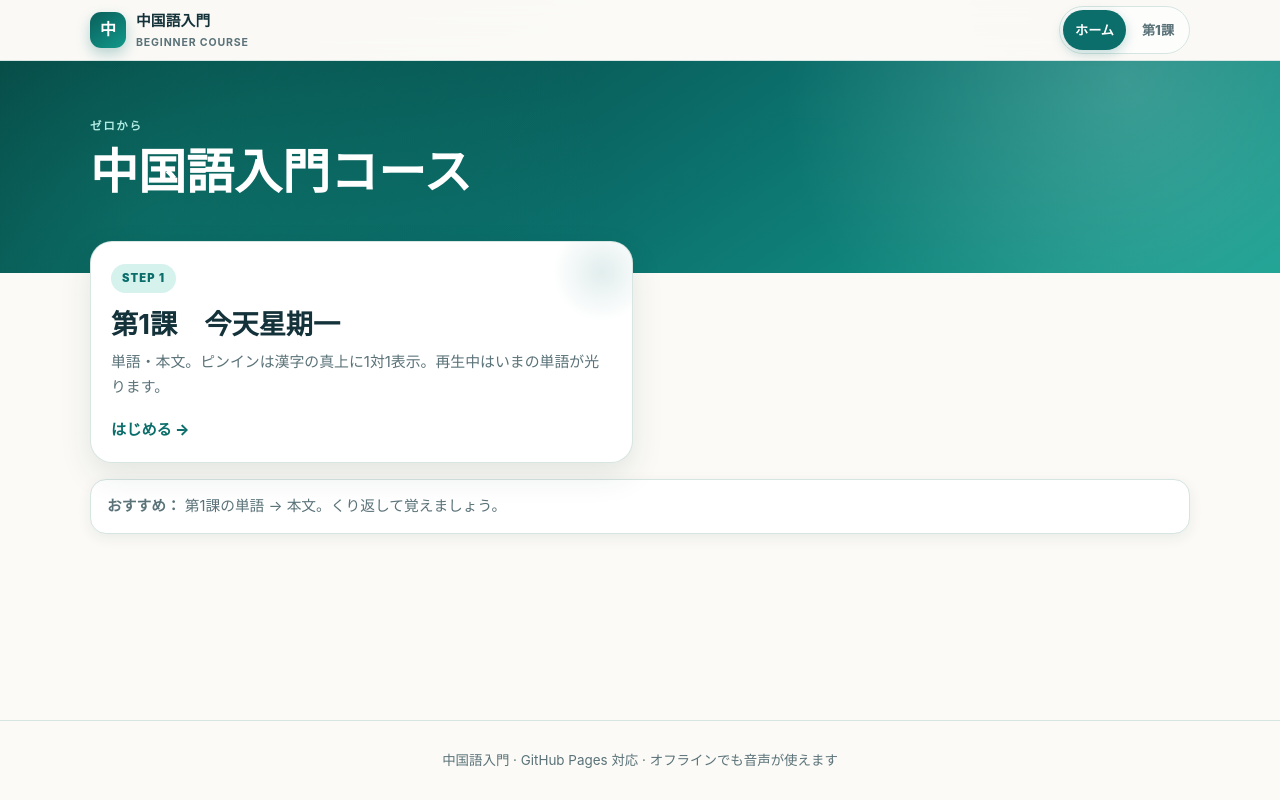
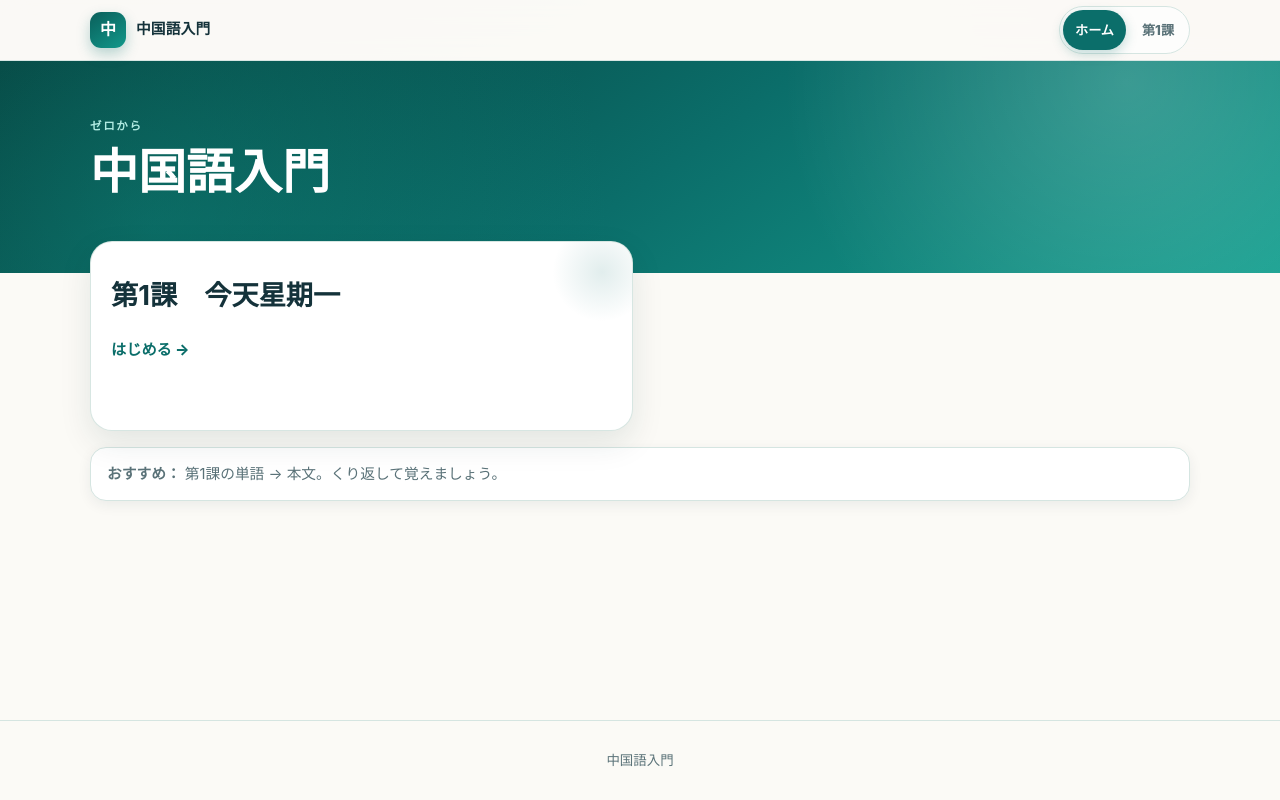
Before and after one commit to ggaofei2026-tech/chinese03, a plain HTML site: page index.html in a window 1280 px wide. Drawn offline with Linux system fonts and the light colour scheme.

Commit message:
Update index.html

```diff
--- a/index.html
+++ b/index.html
@@ -15,7 +15,7 @@
     <div class="site-header__inner">
       <a class="site-brand" href="./index.html">
         <span class="site-brand__mark">中</span>
-        <span class="site-brand__text">中国語入門<small>BEGINNER COURSE</small></span>
+        <span class="site-brand__text">中国語入門</span>
       </a>
       <nav class="site-nav" aria-label="メインメニュー">
         <a class="is-active" href="./index.html">ホーム</a>
@@ -27,7 +27,7 @@
   <section class="hub-hero">
     <div class="wrap">
       <p class="eyebrow">ゼロから</p>
-      <h1>中国語入門コース</h1>
+      <h1>中国語入門</h1>
 
     </div>
   </section>
@@ -35,9 +35,9 @@
   <main class="hub-main">
     <div class="hub-grid">
       <a class="hub-card" href="./lesson1/index.html">
-        <span class="hub-card__badge">STEP 1</span>
+
         <h2>第1課　今天星期一</h2>
-        <p>単語・本文。ピンインは漢字の真上に1対1表示。再生中はいまの単語が光ります。</p>
+
         <span class="hub-card__cta">はじめる →</span>
       </a>
     </div>
@@ -47,7 +47,7 @@
   </main>
 
   <footer class="site-footer">
-    中国語入門 · GitHub Pages 対応 · オフラインでも音声が使えます
+    中国語入門
   </footer>
 </body>
 </html>
```
